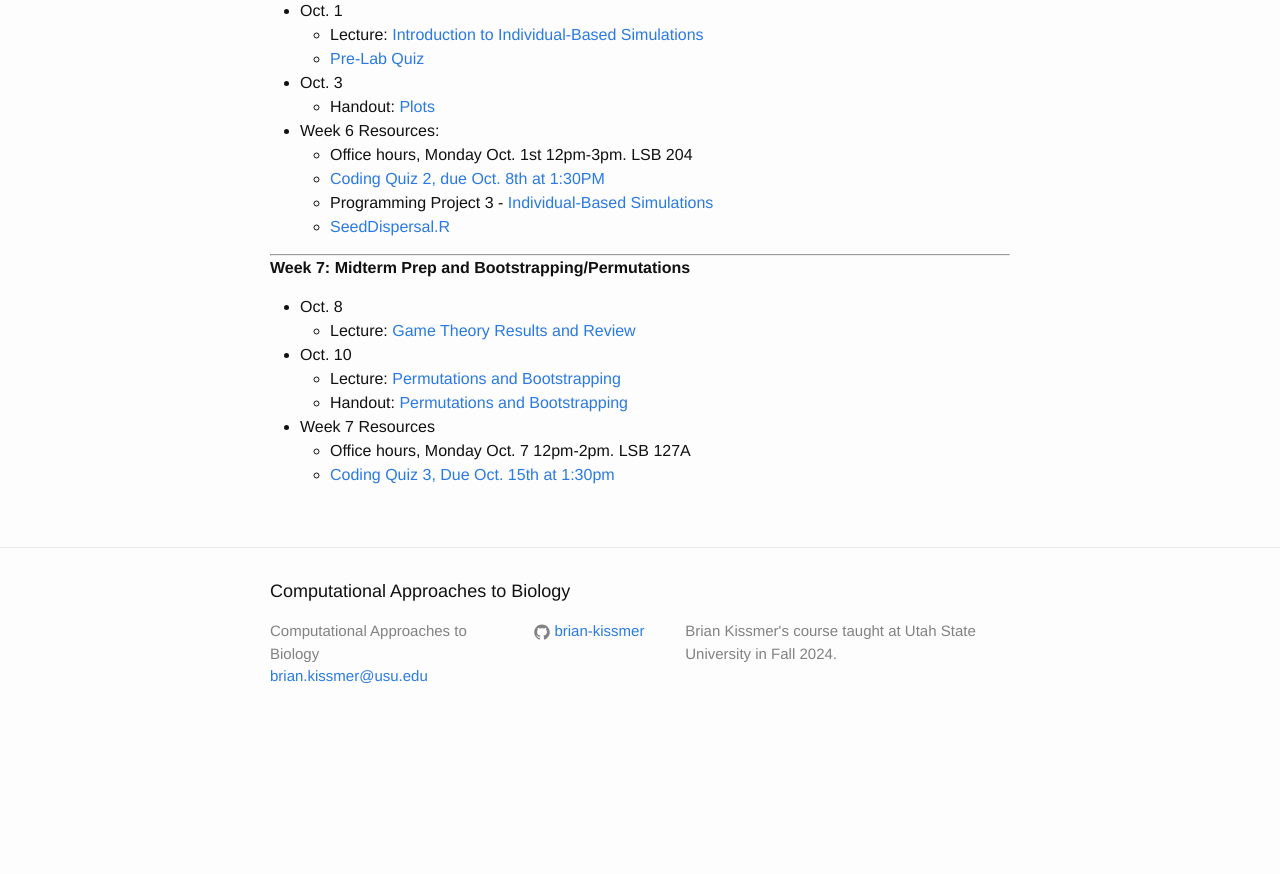
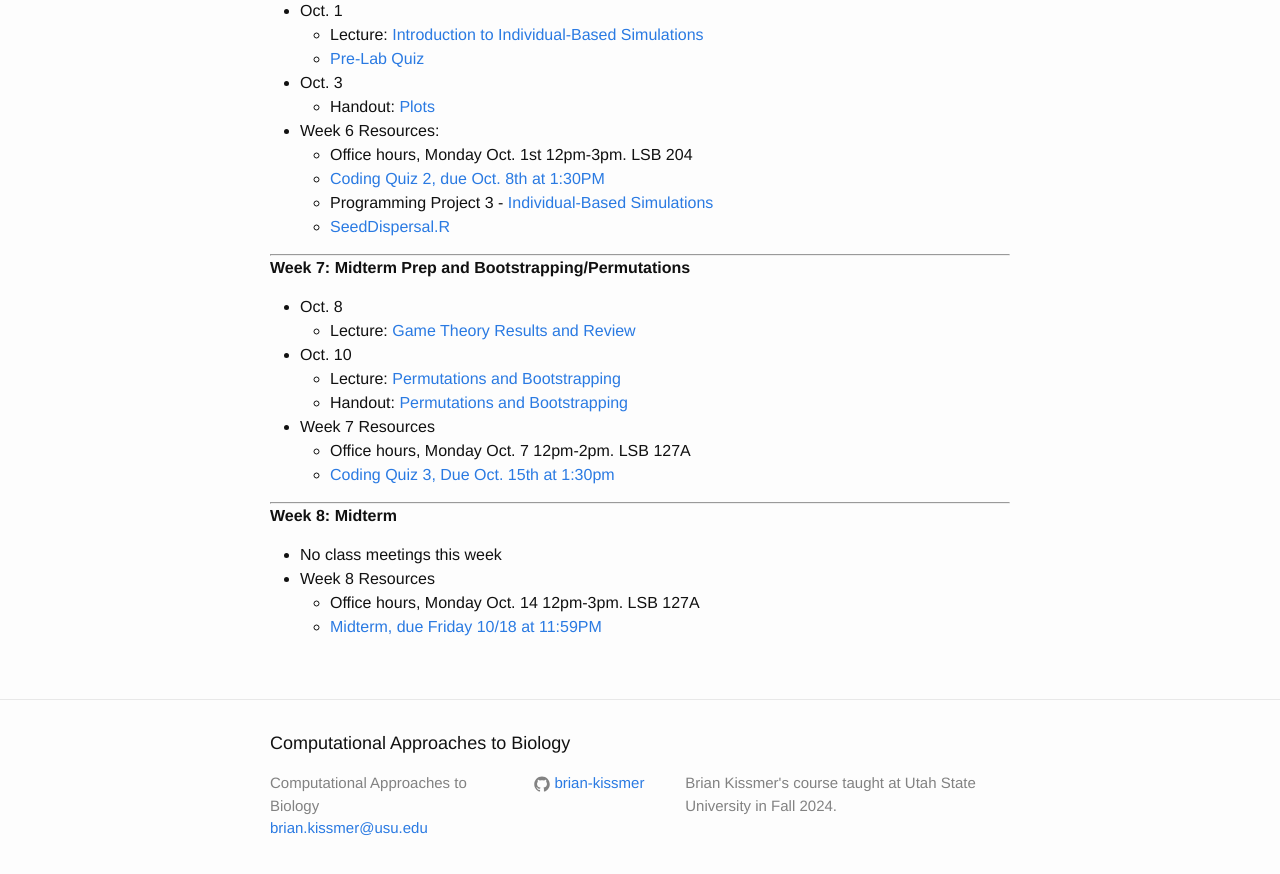
Before and after one commit to brian-kissmer/brian-kissmer.github.io, a Jekyll site: the page built from Schedule.md, in a window 1280 px wide and 900 px high, scrolled down 1832 px. Shown: the top 874 px of the window. Built offline with Jekyll 4.4.1, drawn with Linux system fonts in a browser that asks for light colours; before the commit the page ends 2580 px from its top, so only the background shows below that.

Commit message:
Update Schedule.md

```diff
--- a/Schedule.md
+++ b/Schedule.md
@@ -112,3 +112,11 @@ layout: page
 * Week 7 Resources
     * Office hours, Monday Oct. 7 12pm-2pm. LSB 127A
     * [Coding Quiz 3, Due Oct. 15th at 1:30pm](https://usu.instructure.com/courses/762928/quizzes/1278354)
+
+***
+
+**Week 8: Midterm**
+* No class meetings this week
+* Week 8 Resources
+   * Office hours, Monday Oct. 14 12pm-3pm. LSB 127A
+   * [Midterm, due Friday 10/18 at 11:59PM](https://usu.instructure.com/courses/762928/quizzes/1278905)
```
